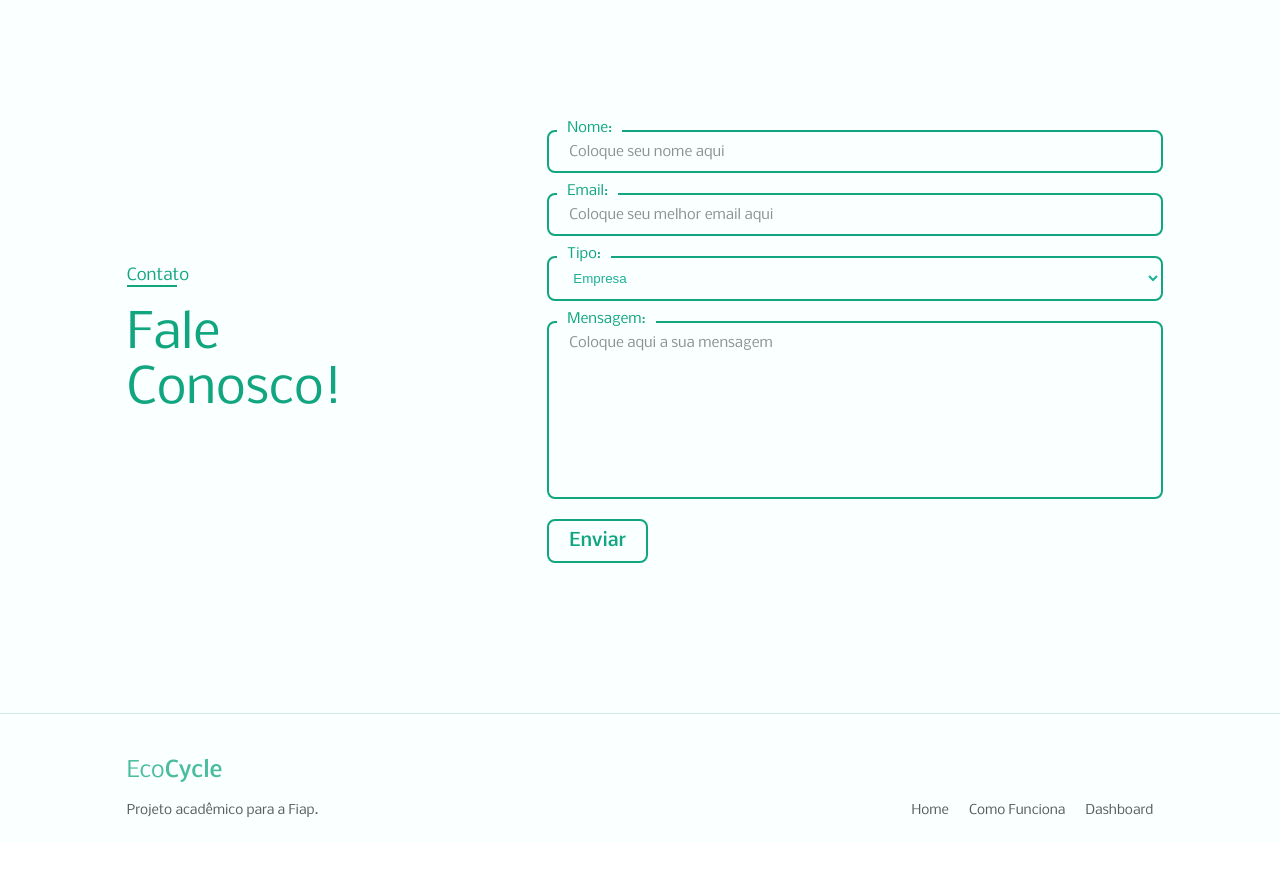
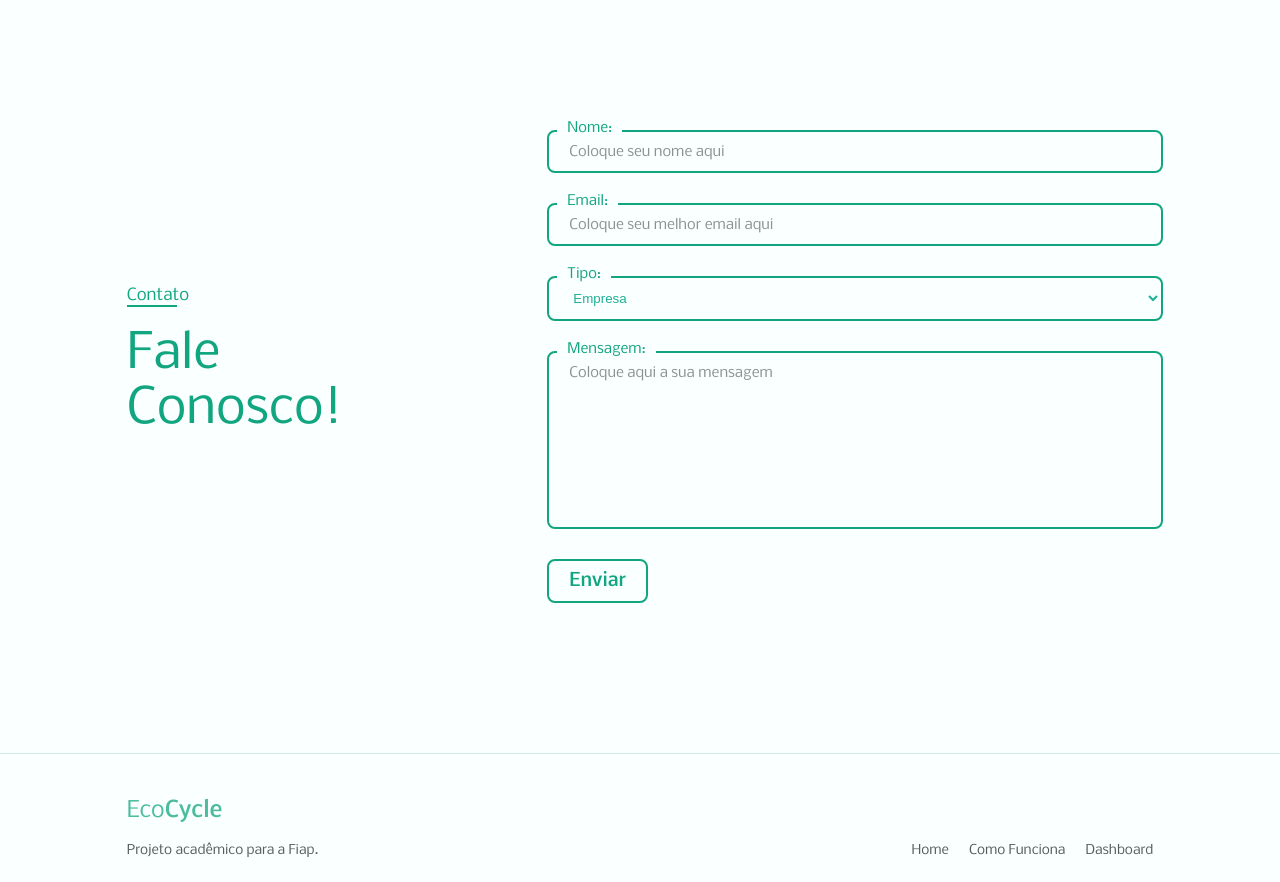
Before and after one commit to gabrielreis354/ecocycle-lixeira-inteligente, a React (Vite) app: page / in a window 1280 px wide. Shown: the part 3420-4302 px from the top of the page. Before the commit the page ends 4262 px from the top, so only its background shows below. Built offline with nearby package versions, Linux system fonts and the light colour scheme.

Commit message:
adjust gap form

```diff
--- a/src/components/FaleConosco/Form.scss
+++ b/src/components/FaleConosco/Form.scss
@@ -21,6 +21,12 @@
 
 textarea {
   resize: none;
+}
+
+.section-contact form {
+  display: flex;
+  flex-direction: column;
+  gap: 10px;
 }
 
 .buttonWrapper button {
```
